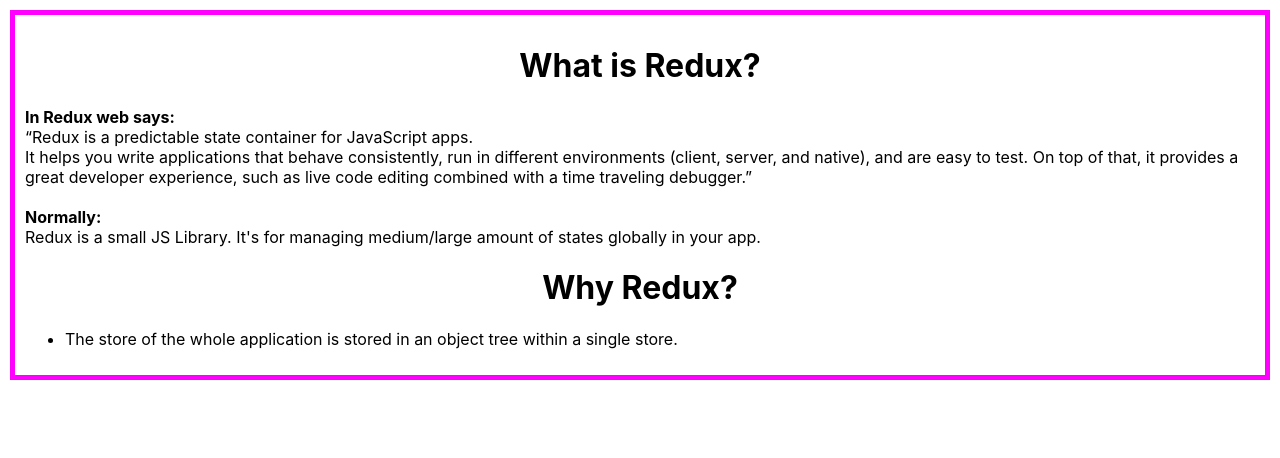
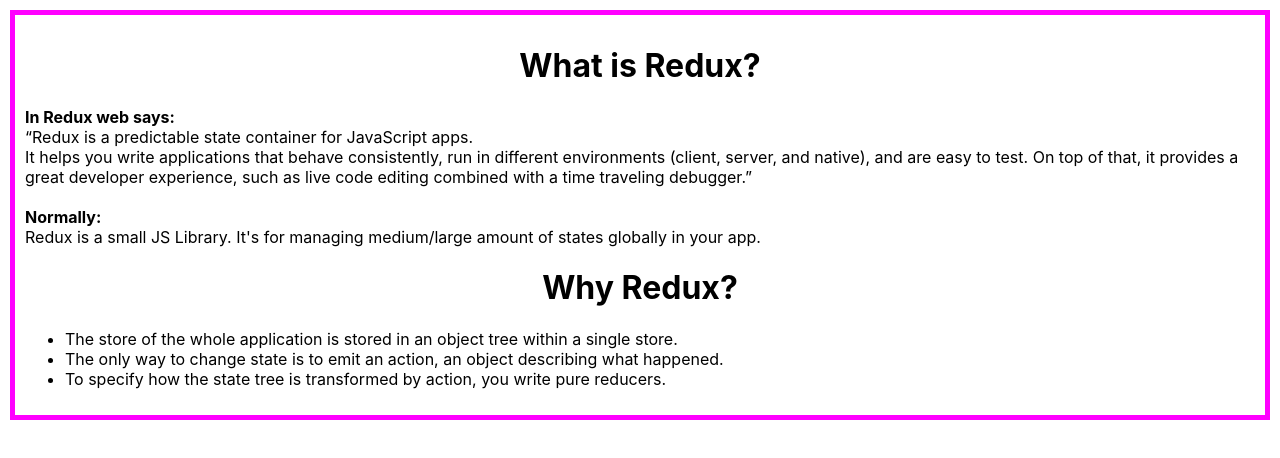
Before and after one commit to khaled39ab/Basic-Redux, a React (Create React App) app: page / in a window 1280 px wide. Shown: the top 458 px of the page. Built offline with nearby package versions, Linux system fonts and the light colour scheme.

Commit message:
benifits of redux

```diff
--- a/src/page/Class/Theory.js
+++ b/src/page/Class/Theory.js
@@ -23,6 +23,8 @@
                 <h1 style={{ 'textAlign': 'center' }}>Why Redux?</h1>
                 <ul>
                     <li>The store of the whole application is stored in an object tree within a single store.</li>
+                    <li>The only way to change state is to emit an action, an object describing what happened.</li>
+                    <li>To specify how the state tree is transformed by action, you write pure reducers.</li>
                 </ul>
             </div>
         </div>
```
